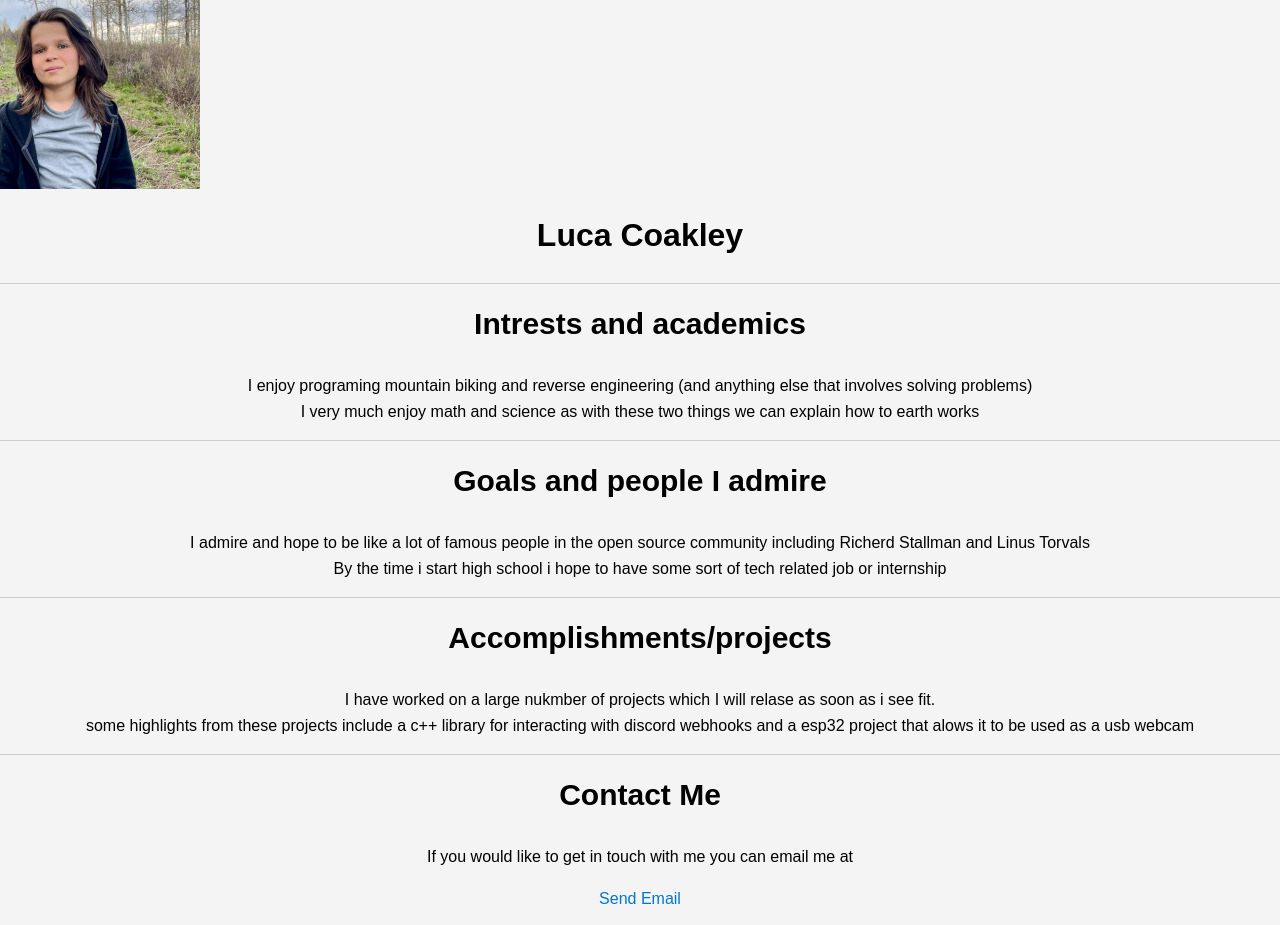
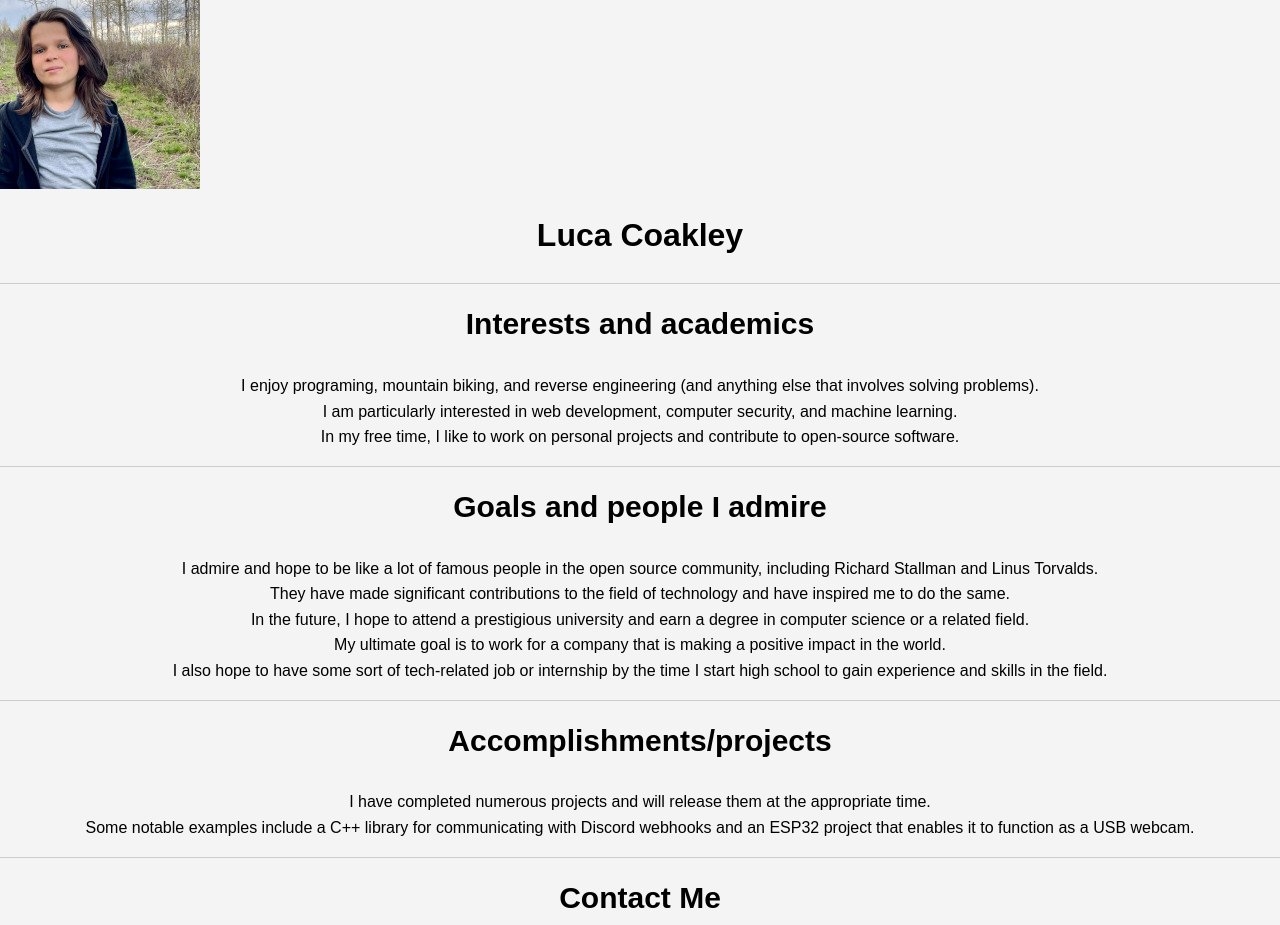
Before and after one commit to LucaCoakley/website, a website built with Parcel: page index.html in a window 1280 px wide. Shown: the top 925 px of the page. Built offline with nearby package versions, Linux system fonts and the light colour scheme.

```diff
--- a/index.html
+++ b/index.html
@@ -32,21 +32,23 @@
 
   <hr>
 
-  <h2>Intrests and academics </h2>
-  <p>I enjoy programing mountain biking and reverse engineering (and anything else that involves solving problems) <br>
-  I very much enjoy math and science as with these two things we can explain how to earth works</p>
+  <h2>Interests and academics </h2>
+  <p>I enjoy programing, mountain biking, and reverse engineering (and anything else that involves solving problems).
+    <br> I am particularly interested in web development, computer security, and machine learning.
+    <br>In my free time, I like to work on personal projects and contribute to open-source software.</p>
 
   <hr>
 
   <h2>Goals and people I admire</h2>
-  <p>I admire and hope to be like a lot of famous people in the open source community including Richerd Stallman and Linus Torvals
-    <br>
-  By the time i start high school i hope to have some sort of tech related job or internship </p>
+  <p>I admire and hope to be like a lot of famous people in the open source community, including Richard Stallman and Linus Torvalds.
+    <br> They have made significant contributions to the field of technology and have inspired me to do the same.
+    <br> In the future, I hope to attend a prestigious university and earn a degree in computer science or a related field.
+    <br> My ultimate goal is to work for a company that is making a positive impact in the world.
+    <br>I also hope to have some sort of tech-related job or internship by the time I start high school to gain experience and skills in the field.</p>
 
   <hr>
 <h2>Accomplishments/projects</h2>
-<p>I have worked on a large nukmber of projects which I will relase as soon as i see fit. <br>
-  some highlights from these projects include a c++ library for interacting with discord webhooks and a esp32 project that alows it to be used as a usb webcam</p>
+<p>I have completed numerous projects and will release them at the appropriate time.<br> Some notable examples include a C++ library for communicating with Discord webhooks and an ESP32 project that enables it to function as a USB webcam.</p>
   <hr>
 
   <h2>Contact Me</h2>
```
